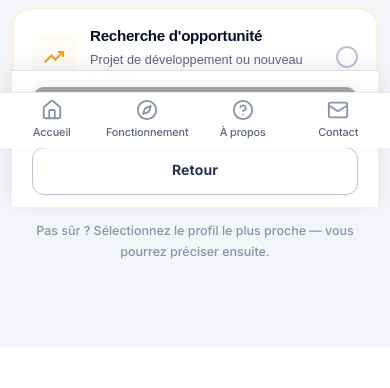
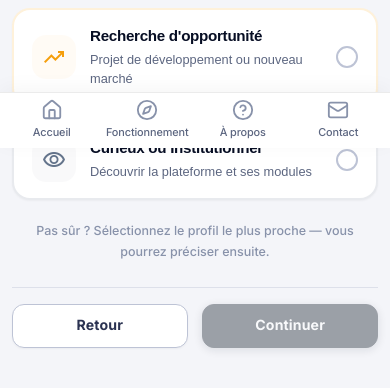
Before and after one commit to josuefox123/business_check_up, a React (Vite) app: page /triage/wizard in a window 390 px wide. Shown: the part 696-1084 px from the top of the page. Before the commit the page ends 1043 px from the top, so only its background shows below. Built offline with nearby package versions, Linux system fonts and the light colour scheme; no server answers.

Commit message:
Fix: alignement des boutons Retour et Continuer cote a cote sur la meme ligne horizontale sans superposition modale

```diff
--- a/src/components/ecrans/partage/QuestionScreen.css
+++ b/src/components/ecrans/partage/QuestionScreen.css
@@ -42,22 +42,22 @@
 }
 
 .question-footer {
-  padding: 18px 24px;
+  padding: 16px 20px;
   background: var(--bg-white);
   border-top: 1px solid var(--slate-200);
   display: flex;
+  flex-direction: row;
+  flex-wrap: nowrap;
   justify-content: space-between;
   align-items: center;
   gap: 12px;
   max-width: 680px;
   width: 100%;
   margin: 0 auto;
-  box-shadow: 0 -4px 20px rgba(0,0,0,0.04);
 }
 
 @media (max-width: 480px) {
   .question-content { padding: 20px 16px; }
-  .question-footer { padding: 14px 16px; }
-  .question-footer { flex-direction: column-reverse; }
-  .question-footer .btn { width: 100%; justify-content: center; }
+  .question-footer { padding: 12px 14px; gap: 10px; }
+  .question-footer .btn { flex: 1; min-height: 44px; font-size: 0.88rem; }
 }
--- a/src/components/ecrans/partage/screens.css
+++ b/src/components/ecrans/partage/screens.css
@@ -49,43 +49,37 @@
 }
 
 /* ============================================
-   SCREEN NAVIGATION BAR (Retour / Continuer)
+   SCREEN NAVIGATION BAR (Retour / Continuer - MÊME LIGNE)
    ============================================ */
 .screen-nav {
-  display: flex;
-  justify-content: space-between;
-  align-items: center;
-  gap: 14px;
-  margin-top: 32px;
-  padding-top: 20px;
-  border-top: 1px solid var(--slate-200, #E2E8F0);
-  width: 100%;
-  box-sizing: border-box;
+  display: flex !important;
+  flex-direction: row !important;
+  flex-wrap: nowrap !important;
+  justify-content: space-between !important;
+  align-items: center !important;
+  gap: 12px !important;
+  margin-top: 32px !important;
+  padding-top: 20px !important;
+  border-top: 1px solid var(--slate-200, #E2E8F0) !important;
+  width: 100% !important;
+  box-sizing: border-box !important;
+  position: relative !important;
+  z-index: 10 !important;
 }
 
 .screen-nav .btn,
 .screen-nav button {
-  min-height: 48px;
-  padding: 12px 24px;
+  flex: 1;
+  max-width: 220px;
+  min-height: 46px;
+  padding: 12px 20px;
   font-weight: 700;
+  font-size: 0.92rem;
   border-radius: 12px;
-}
-
-@media (max-width: 768px) {
-  .screen-nav {
-    position: fixed;
-    bottom: calc(56px + env(safe-area-inset-bottom, 0px));
-    left: 0;
-    right: 0;
-    z-index: 990;
-    background: rgba(255, 255, 255, 0.96);
-    backdrop-filter: blur(12px);
-    -webkit-backdrop-filter: blur(12px);
-    border-top: 1px solid var(--slate-200, #E2E8F0);
-    padding: 12px 20px;
-    margin: 0;
-    box-shadow: 0 -4px 20px rgba(15, 23, 42, 0.08);
-  }
+  display: inline-flex;
+  align-items: center;
+  justify-content: center;
+  white-space: nowrap;
 }
 
 /* ============================================
@@ -1122,27 +1116,30 @@
 
 /* ── Mobile (≤768px) ── */
 @media (max-width: 768px) {
-  /* Screen nav buttons */
+  /* Screen nav buttons — Strictly on the SAME single horizontal line */
   .screen-nav {
-    flex-direction: column-reverse;
-    align-items: stretch;
-    gap: 10px;
-  }
-  .screen-nav .btn {
-    width: 100%;
-    justify-content: center;
-    min-height: 48px;
+    display: flex !important;
+    flex-direction: row !important;
+    flex-wrap: nowrap !important;
+    justify-content: space-between !important;
+    align-items: center !important;
+    gap: 10px !important;
+    padding-top: 16px !important;
+    margin-top: 24px !important;
+  }
+  .screen-nav .btn,
+  .screen-nav button {
+    flex: 1 !important;
+    max-width: 48% !important;
+    justify-content: center !important;
+    min-height: 44px !important;
+    font-size: 0.88rem !important;
+    padding: 10px 12px !important;
+    white-space: nowrap !important;
   }
   .screen-nav-right {
-    flex-direction: column;
-    width: 100%;
-    margin-left: 0;
-    gap: 8px;
-  }
-  .screen-nav-right .btn {
-    width: 100%;
-    justify-content: center;
-    min-height: 48px;
+    flex-direction: row !important;
+    gap: 8px !important;
   }
 
   /* Consent items — larger tap target */
```
